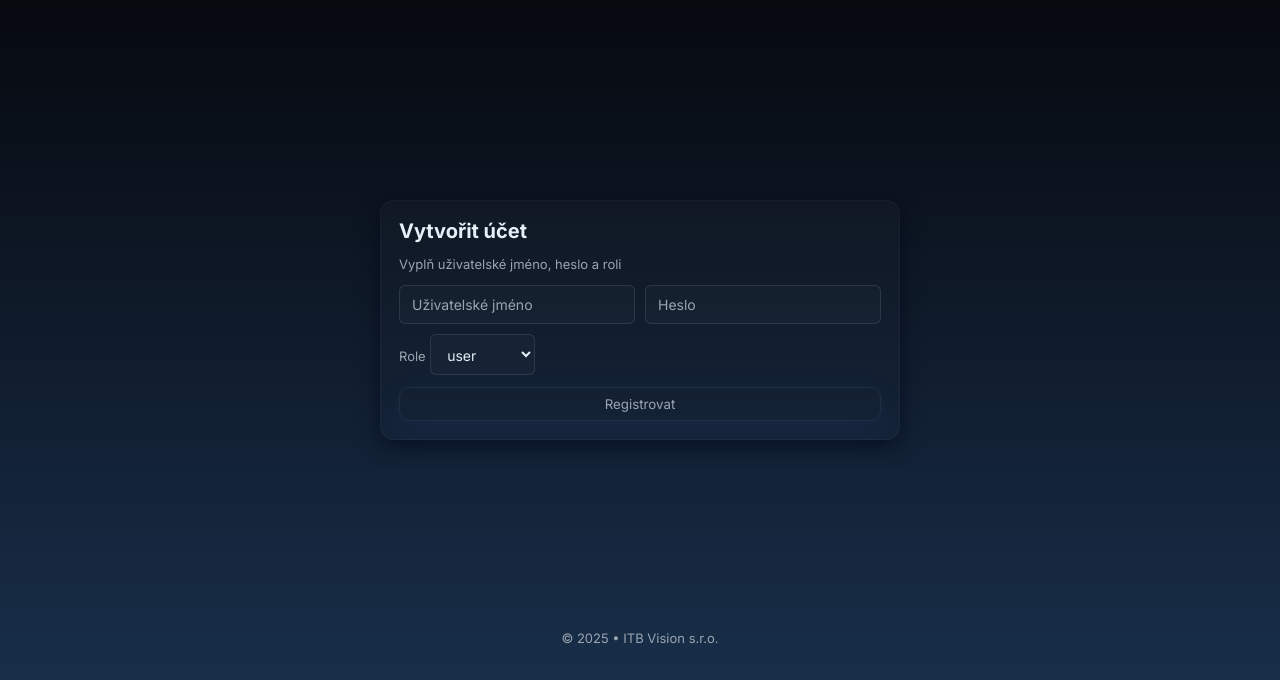
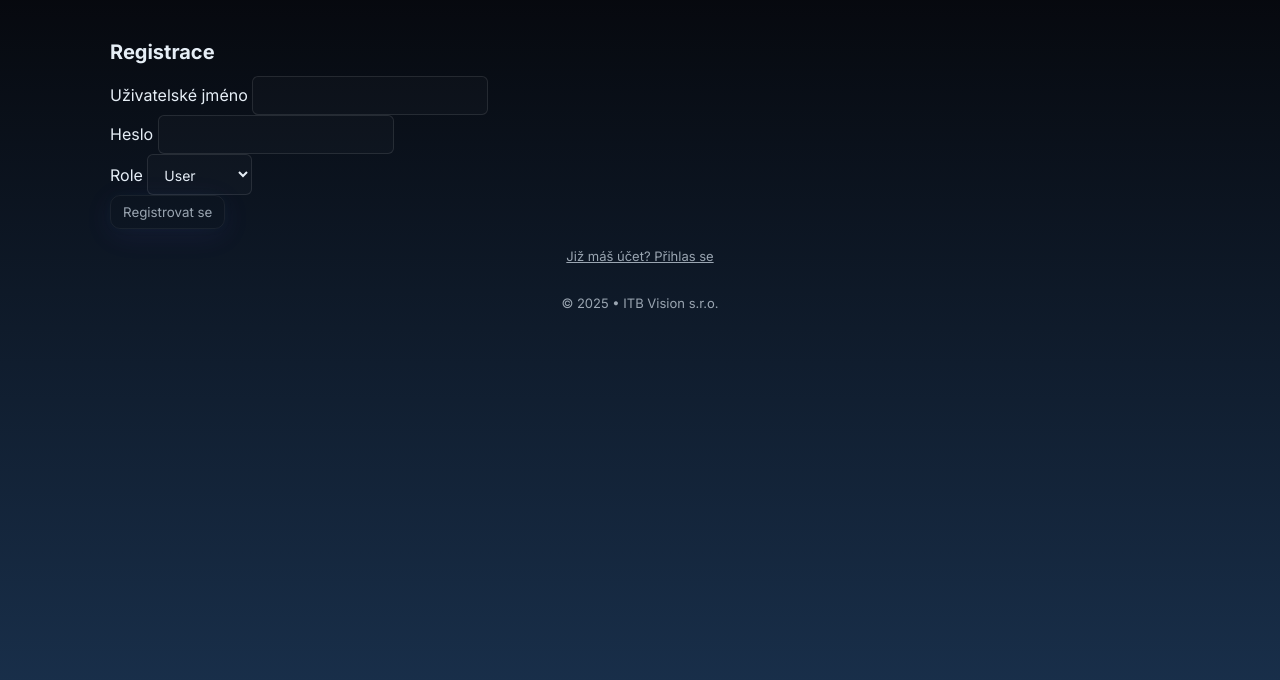
Before and after one commit to ondrejxprosek/projekt_vwa_2025, a Flask app: page /register in a window 1280 px wide. Shown: the part 94-774 px from the top of the page. Run offline with Flask 3, Linux system fonts and the light colour scheme.

Commit message:
after admin register, disable other role registration - only admin interface

```diff
--- a/app.py
+++ b/app.py
@@ -378,10 +378,18 @@
 
 @app.route('/register', methods=['GET', 'POST'])
 def register():
+    # Zkontroluj, zda existuje admin
+    admin_exists = User.query.filter_by(role='admin').first() is not None
+
     if request.method == 'POST':
         username = request.form['username']
         password = request.form['password']
-        role = request.form.get('role', 'user')
+
+        # Pokud existuje admin, nový uživatel může být jen 'user'
+        if admin_exists:
+            role = 'user'
+        else:
+            role = request.form.get('role', 'user')
 
         if User.query.filter_by(username=username).first():
             flash('Uživatel již existuje.', 'warning')
@@ -394,7 +402,7 @@
         flash('Registrace úspěšná. Nyní se přihlaš.', 'success')
         return redirect(url_for('login'))
 
-    return render_template('register.html')
+    return render_template('register.html', admin_exists=admin_exists)
 
 @app.route('/admin/add_user', methods=['POST'])
 @login_required
--- a/static/css/styles.css
+++ b/static/css/styles.css
@@ -31,7 +31,14 @@
 }
 .form-row{display:flex;gap:10px} /* gap je mezera mezi bloky */
 .h1{font-size:20px;margin:0 0 12px 0}
-.hint{color:var(--muted);font-size:13px}
+.hint {
+  padding: 12px;
+  background: rgba(124, 92, 255, 0.1);
+  border-left: 3px solid var(--accent);
+  border-radius: 6px;
+  font-size: 14px;
+  color: var(--muted);
+}
 .flash{padding:10px;border-radius:10px;margin-bottom:12px}
 .flash-success{background:linear-gradient(90deg, rgba(55, 177, 153, 0.06), rgba(102, 71, 225, 0.03));border-left:4px solid var(--accent)}
 .flash-danger{background:linear-gradient(90deg, rgba(255,64,64,0.03), rgba(255,255,255,0.01));border-left:4px solid #ff6b6b}
--- a/templates/register.html
+++ b/templates/register.html
@@ -1,26 +1,44 @@
 {% extends 'base.html' %}
 {% block content %}
-<div class="center-viewport">
-<div class="card" style="width:520px">
-<h3 class="h1">Vytvořit účet</h3>
-<p class="hint">Vyplň uživatelské jméno, heslo a roli</p>
-<form method="POST" class="mt-3">
-<div class="form-row">
-<input class="input" name="username" placeholder="Uživatelské jméno" required>
-<input class="input" name="password" type="password" placeholder="Heslo" required>
+
+<div class="form-container">
+  <h2 class="h1">Registrace</h2>
+
+  <form method="POST" class="form">
+    <div class="form-group">
+      <label for="username">Uživatelské jméno</label>
+      <input type="text" name="username" id="username" class="input" required>
+    </div>
+
+    <div class="form-group">
+      <label for="password">Heslo</label>
+      <input type="password" name="password" id="password" class="input" required>
+    </div>
+
+    {% if not admin_exists %}
+    <!-- Zobraz výběr role pouze pokud neexistuje admin -->
+    <div class="form-group">
+      <label for="role">Role</label>
+      <select name="role" id="role" class="input">
+        <option value="user">User</option>
+        <option value="manager">Manager</option>
+        <option value="admin">Admin</option>
+      </select>
+    </div>
+    {% else %}
+    <!-- Pokud existuje admin, skryj výběr (automaticky user) -->
+    <input type="hidden" name="role" value="user">
+    <div class="hint" style="margin-bottom:16px;">
+      ℹ️ Noví uživatelé se registrují s rolí <strong>User</strong>. Admin může později změnit roli.
+    </div>
+    {% endif %}
+
+    <button type="submit" class="btn glow">Registrovat se</button>
+  </form>
+
+  <div style="margin-top:16px;text-align:center;">
+    <a href="{{ url_for('login') }}" class="small-muted">Již máš účet? Přihlas se</a>
+  </div>
 </div>
-<div style="height:10px"></div>
-<label class="small-muted">Role</label>
-<select name="role" class="input">
-<option value="user">user</option>
-<option value="manager">manager</option>
-<option value="admin">admin</option>
-</select>
-<div style="height:12px"></div>
-<div class="form-row">
-<button class="btn glow" type="submit" style="flex:1">Registrovat</button>
-</div>
-</form>
-</div>
-</div>
+
 {% endblock %}
```
